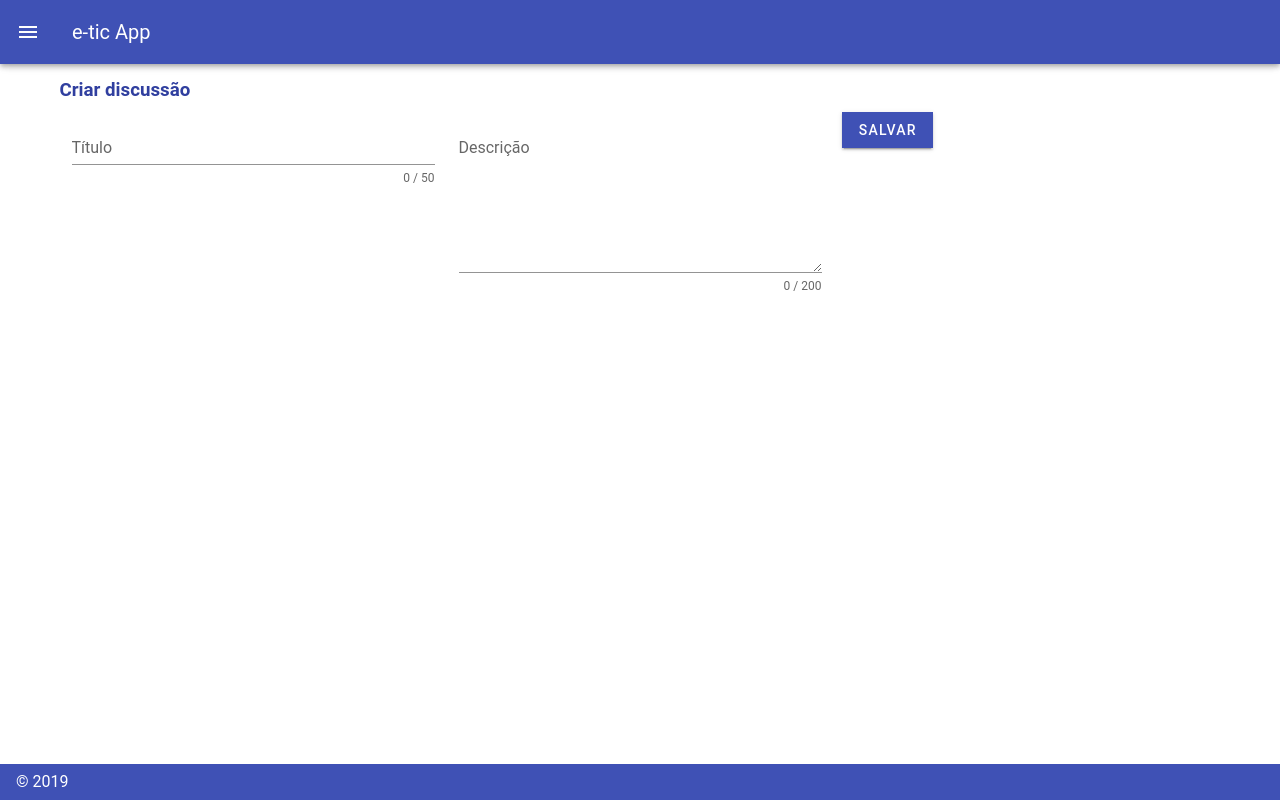
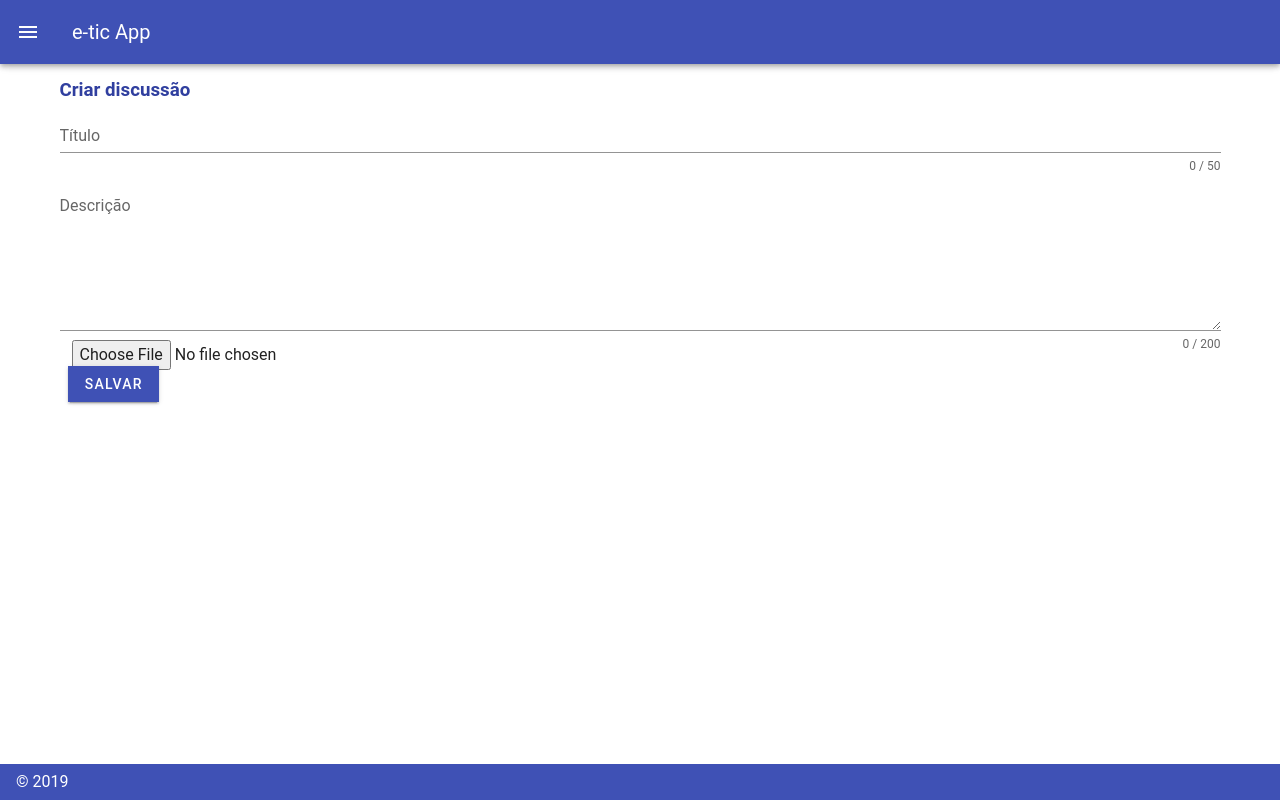
Before and after one commit to marcelopbg/firebase-etic, a Vue app: page /topic/create in a window 1280 px wide. Built offline with nearby package versions, Linux system fonts and the light colour scheme; a small style sheet from the web is missing.

Commit message:
static image

```diff
--- a/src/components/CreateTopic.vue
+++ b/src/components/CreateTopic.vue
@@ -2,25 +2,11 @@
   <v-container>
     <h3 class="indigo--text text--darken-2">Criar discussão</h3>
     <v-form>
-    <v-container>
+      <v-container class="justify-center">
         <v-row>
-        <v-col
-          cols="12"
-          md="4"
-        >
-          <v-text-field
-            v-model="title"
-            :counter="50"
-            :rules="titleRules"
-            label="Título"
-            required
-          ></v-text-field>
-        </v-col>
-
-        <v-col
-          cols="12"
-          md="4"
-        >
+          <v-text-field v-model="title" :counter="50" :rules="titleRules" label="Título" required></v-text-field>
+        </v-row>
+        <v-row>
           <v-textarea
             v-model="description"
             :rules="descriptionRules"
@@ -28,8 +14,17 @@
             name="input-7-1"
             label="Descrição"
           ></v-textarea>
-        </v-col>
-        <v-btn class="ma-2" tile color="indigo" dark v-on:click="sendShitToFb()"> Salvar </v-btn>
+        </v-row>
+         <input
+            class="form-control"
+            type="file"
+            ref="fileInput"
+            style
+            accept="image/*"
+            @change="onFilePicked"
+          >
+        <v-row>
+          <v-btn class="ma-2" tile color="indigo" dark v-on:click="sendShitToFb()">Salvar</v-btn>
         </v-row>
       </v-container>
     </v-form>
@@ -37,30 +32,48 @@
 </template>
 
 <script>
-import firebase from 'firebase';
+import firebase from "firebase";
 
 export default {
   data: () => ({
     title: "",
+    image: "",
+    fileName: "",
     titleRules: [
-        v => !!v || 'Título deve ser preenchido',
-        v => (v && v.length <= 50) || 'Título deve conter no máximo 50 caractéres',
+      v => !!v || "Título deve ser preenchido",
+      v => (v && v.length <= 50) || "Título deve conter no máximo 50 caractéres"
     ],
     description: "",
     descriptionRules: [
-        v => !!v || 'Descrição deve ser preenchida',
-        v => (v && v.length <= 200) || 'Descrição deve conter no máximo 200 caractéres',
-      ],
+      v => !!v || "Descrição deve ser preenchida",
+      v =>
+        (v && v.length <= 200) ||
+        "Descrição deve conter no máximo 200 caractéres"
+    ]
   }),
   methods: {
     sendShitToFb() {
       try {
-          const response = firebase.database().ref('topicos/').push({title: this.title, description: this.description})
+        const response = firebase
+          .database()
+          .ref("topicos/")
+          .push({ title: this.title, description: this.description, timestamp: new Date().getTime() });
         alert(response);
-        } catch(e) {
+      } catch (e) {
         return e;
       }
+    },
+      onFilePicked(event) {
+      const files = event.target.files;
+      let filename = files[0].name;
+      if (filename.lastIndexOf(".") <= 0) {
+        return alert("Please add a valid field!");
       }
+      const fileReader = new FileReader();
+      fileReader.readAsDataURL(files[0]);
+      this.image = files[0];
+      this.fileName = files[0].name;
+    },
   }
 };
 </script>
--- a/src/components/Feed.vue
+++ b/src/components/Feed.vue
@@ -4,11 +4,11 @@
       <span>Não há nenhum tópico cadastrado :(</span>
     </v-row>
     <v-row>
-      <v-col v-for="card in cards" :key="card.title" :cols="card.flex">
+      <v-col v-for="card in cards" v-bind:key="card.key" md="3">
         <v-card>
           <v-img
             max-height="300px"
-            :src="card.src"
+            :src="card.img"
             class="white--text"
             gradient="to bottom, rgba(0,0,0,.1), rgba(0,0,0,.5)"
           >
@@ -40,18 +40,20 @@
 import firebase from "firebase";
 export default {
   data: () => ({
-    cards: ""
+    cards: []
   }),
   mounted() {
+    firebase.database().ref("newRef/").push({'dalton': 'cesar', 'teste': 'teste'});
     var topicsRef = firebase.database().ref("topicos/");
-    topicsRef.on("value", function(snapshot) {
-      snapshot.forEach(function(child) {
+    topicsRef
+    .on("value", (snapshot) => {
+      this.cards = []
+      snapshot.forEach((child) => {
         var key = child.key;
         var childData = child.val();
-        // eslint-disable-next-line
-        console.log(key);
-        // eslint-disable-next-line
-        console.log(childData);
+        childData['key'] = key;
+        childData['img'] = "https://cdn.vuetifyjs.com/images/cards/plane.jpg";
+        this.cards.push(childData);
       });
     });
   }
```
Lines whose indentation alone changed are shown as unchanged.
